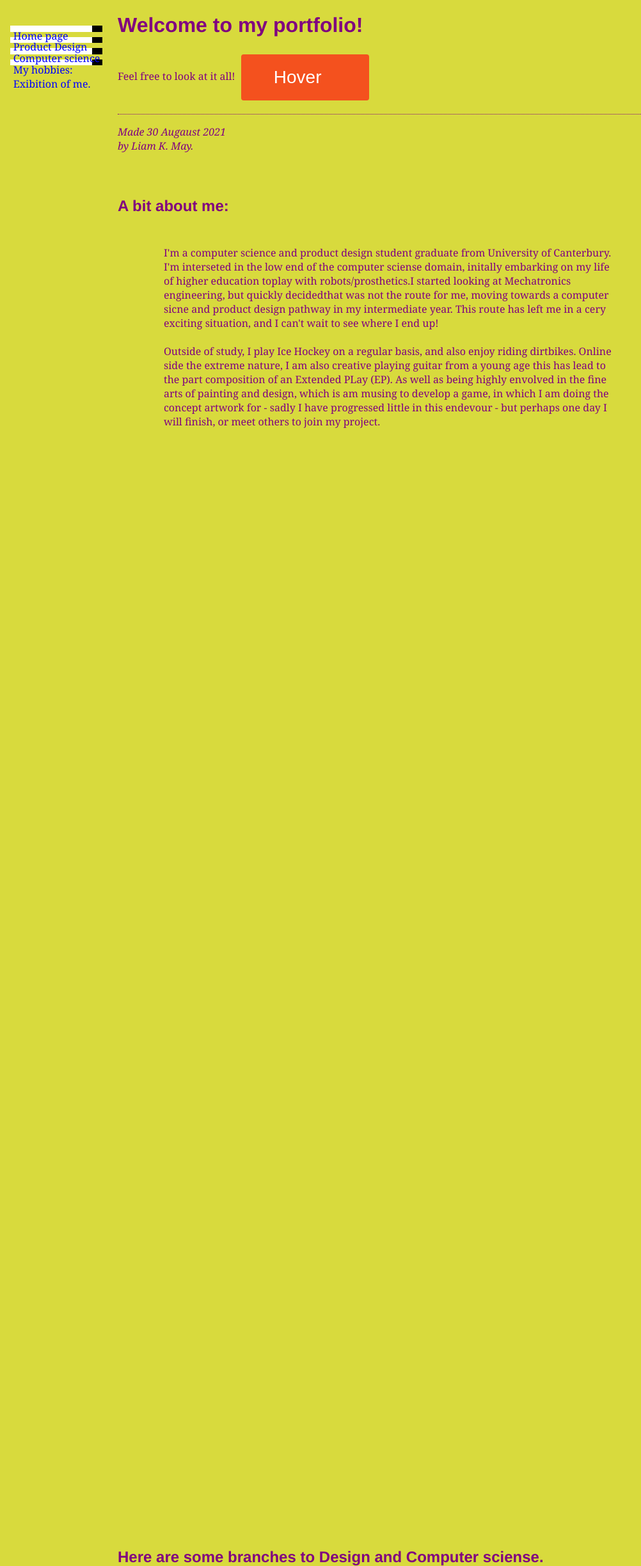
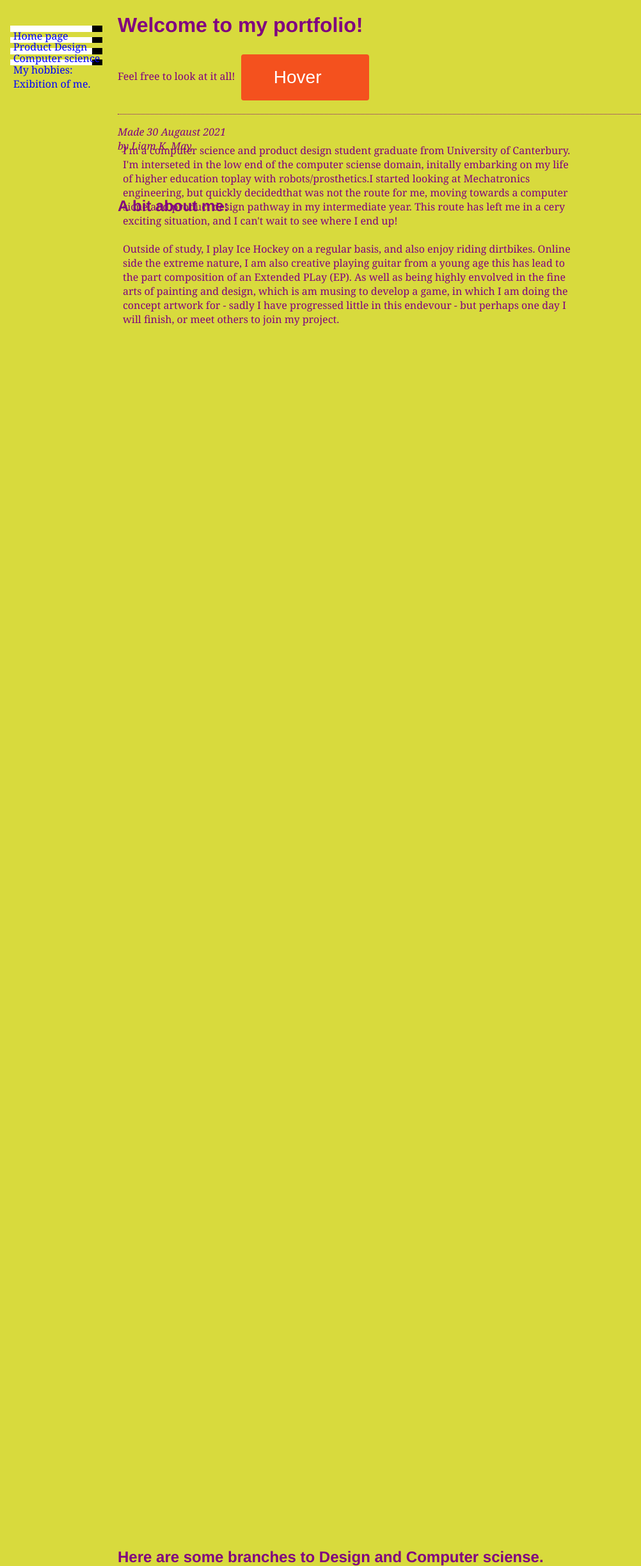
Before and after one commit to TheTriangleTrippa/Portfolio, a Jekyll site: the page built from index.html, in a window 1280 px wide. Shown: the whole page at 64% size, without its empty margins (0-1002 px from the left). Built offline with Jekyll 4.4.1, drawn with Linux system fonts in a browser that asks for light colours.

Commit message:
Update stylesheet.css

```diff
--- a/assets/css/stylesheet.css
+++ b/assets/css/stylesheet.css
@@ -17,8 +17,8 @@ body {
 
        p.bio {
     position: absolute;
-    top: 23em;
-    left: 16em;
+    top: 13em;
+    left: 12em;
     width: 55% }
 
     p.bio2 {
@@ -72,7 +72,8 @@ body {
 
 
 address.site_signing{
- top: 80em;
+    position: absolute;
+ top: 100em;
 
 
 }
```
